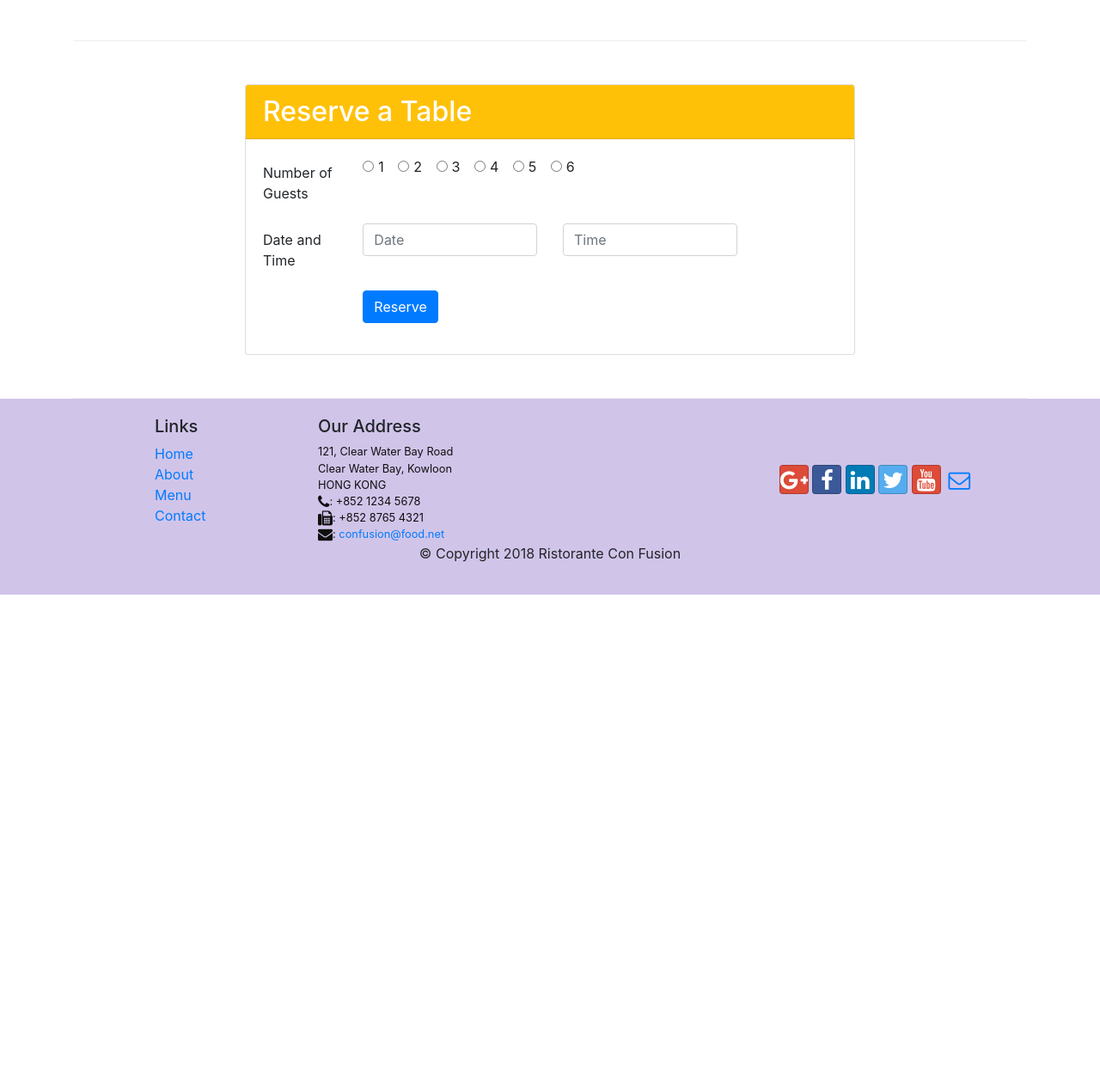
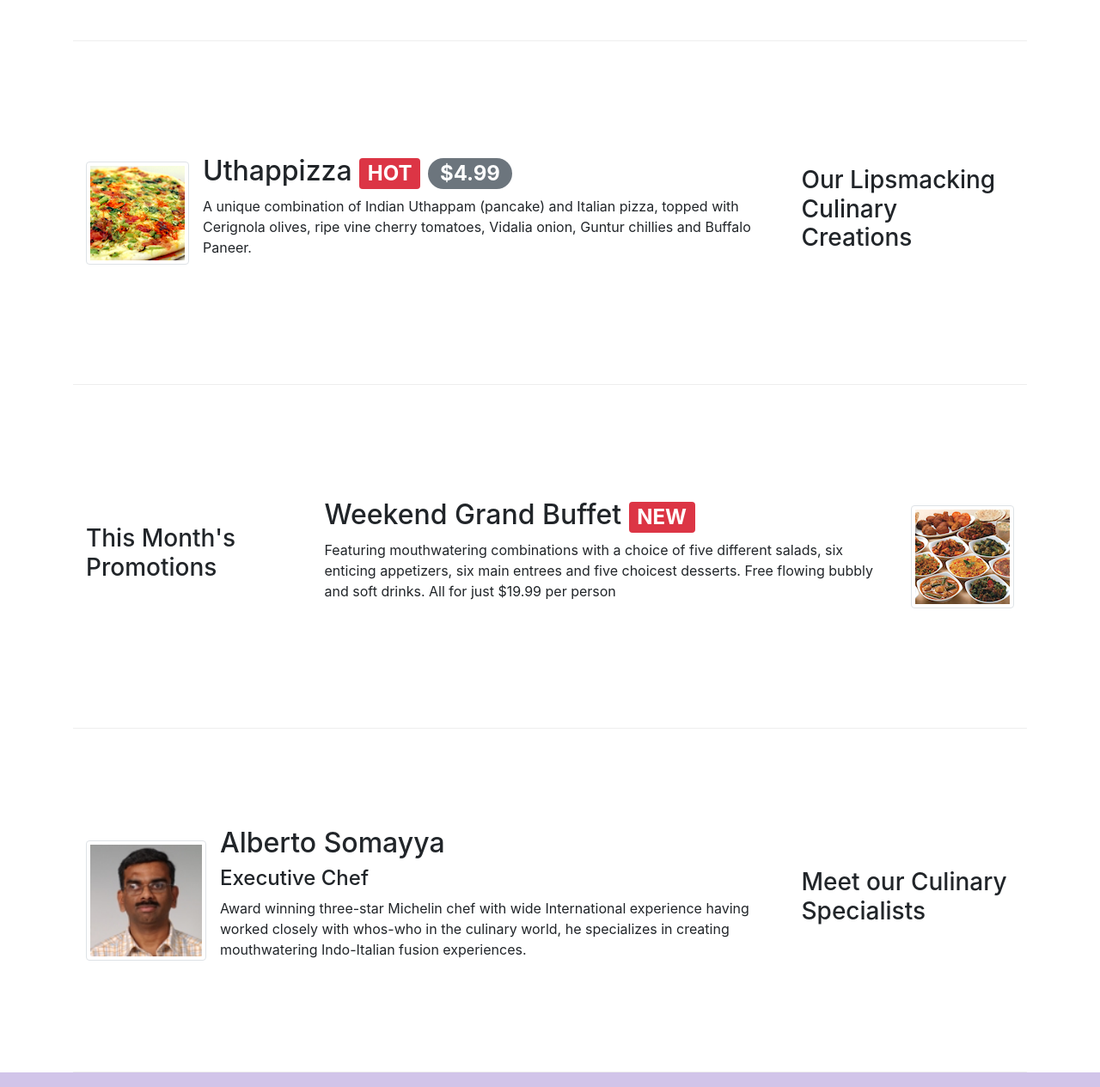
Before and after one commit to EshwarThummala/con-Fusion, a website: page index.html in a window 1280 px wide. Shown: the part 687-1952 px from the top of the page at 86% size. Before the commit the page ends 1379 px from the top, so only its background shows below. Drawn offline with nearby package versions, Linux system fonts and the light colour scheme.

Commit message:
Assignment 3

```diff
--- a/index.html
+++ b/index.html
@@ -72,6 +72,83 @@
         </div>
     </div>
 
+    <div class="modal fade" role="dialog" id="rest">
+        <div class="modal-dialog modal-dialog-centered modal-lg">
+            <div class="modal-content">
+                <div class="modal-header">
+                    <h4 class="modal-title">Reserve a Table</h4>
+                    <button type="button" class="close" data-dismiss="modal">&times;</button>
+                </div>
+                <div class="modal-body">
+                    <form>
+                        <div class="form-group row">
+                            <label for="noguests" class="col-md-2 col-form-label">Number of Guests</label>
+                            <div class="col-md-6">
+                                <div class="form-check-inline">
+                                    <label class="form-check-label">
+                                        <input type="radio" name="seats" class="form-check-input" />1
+                                    </label>
+                                </div>
+                                <div class="form-check-inline">
+                                    <label class="form-check-label">
+                                        <input type="radio" name="seats" class="form-check-input" />2
+                                    </label>
+                                </div>
+                                <div class="form-check-inline">
+                                    <label class="form-check-label">
+                                        <input type="radio" name="seats" class="form-check-input" />3
+                                    </label>
+                                </div>
+                                <div class="form-check-inline">
+                                    <label class="form-check-label">
+                                        <input type="radio" name="seats" class="form-check-input" />4
+                                    </label>
+                                </div>
+                                <div class="form-check-inline">
+                                    <label class="form-check-label">
+                                        <input type="radio" name="seats" class="form-check-input" />5
+                                    </label>
+                                </div>
+                                <div class="form-check-inline">
+                                    <label class="form-check-label">
+                                        <input type="radio" name="seats" class="form-check-input" />6
+                                    </label>
+                                </div>
+                            </div>
+                        </div>
+                        <div class="form-group row">
+                            <label class="col-12 col-md-2 col-form-label">Section</label>
+                            <div class="col-md col-12 btn-group btn-group-toggle" data-toggle="buttons">
+                                <label class="btn btn-success">
+                                    <input type="radio" name="section" id="nonsmoke" />Non-smoking
+                                </label>
+                                <label class="btn btn-danger">
+                                    <input type="radio" name="section" id="smoke" />smoking
+                                </label>
+                            </div>
+                        </div>
+                        <div class="form-group row">
+                            <label for="datetime" class="col-12 col-md-2 col-form-label">Date and Time</label>
+                            <div class="col-md-4 col-12">
+                                <input type="text" class="form-control" placeholder="Date" id="date" name="date" />
+                            </div>
+                            <div class="col-md-4 col-12">
+                                <input type="text" class="form-control" placeholder="Time" id="time" name="time" />
+                            </div>
+                        </div>
+                        <div class="form-group row">
+                            <div class="offset-md-2 col-md">
+                                <input type="button" data-dismiss="modal" class="btn btn-secondary btn-md" value="Cancel" />
+                                <input type="submit" class="btn btn-primary btn-md ml-1" value="Reserve" />
+                            </div>
+                        </div>
+                    </form>
+                </div>
+            </div>
+        </div>
+    </div>
+
+
     <header class="jumbotron">
         <div class="container">
             <div class="row row-header">
@@ -83,19 +160,19 @@
                     <img src="img/logo.png" class="img-fluid" />
                 </div>
                 <div class="col-12 col-sm align-self-center">
-                    <a role="button" class="btn btn-block nav-link btn-warning" data-toggle="tooltip" data-html="true" title="Or Call us at  <br><strong>+852 12345678</strong>" data-placement="bottom" href="#rest">Reserve Table</a>
+                    <a role="button" class="btn btn-block nav-link btn-warning" data-toggle="modal" data-target="#rest" href="#rest">Reserve Table</a>
                 </div>
             </div>
         </div>
     </header>
 
-    <div class = "container">
+    <div class="container">
         <div class="row row-content">
             <div class="col">
                 <div id="mycarousel" class="carousel slide" data-ride="carousel">
                     <div class="carousel-inner" role="listbox">
                         <div class="carousel-item active">
-                            <img class="d-block img-fluid" src="img/uthappizza.png" alt="Uthappizza"/>
+                            <img class="d-block img-fluid" src="img/uthappizza.png" alt="Uthappizza" />
                             <div class="carousel-caption d-none d-md-block">
                                 <h2>Uthappizza <span class="badge badge-danger">HOT</span> <span class="badge badge-secondary badge-pill">$4.99</span></h2>
                                 <p>A unique combination of Indian Uthappam (pancake) and Italian pizza, topped with Cerignola olives, ripe vine cherry tomatoes, Vidalia onion, Guntur chillies and Buffalo Paneer.</p>
@@ -127,68 +204,53 @@
                 </div>
             </div>
         </div>
-        <div class="row row-content">
-            <div class="col-12 col-sm-8 offset-sm-2">
-                <div class="card" id="rest">
-                    <h2 class="card-header bg-warning text-white">Reserve a Table</h2>
-                    <div class="card-body">
-                        <form action="#">
-                            <div class="form-group row">
-                                <label for="noguests" class="col-md-2 col-form-label">Number of Guests</label>
-                                <div class="col-md-6">
-                                    <div class="form-check-inline">
-                                        <label class="form-check-label">
-                                            <input type="radio" name="seats" class="form-check-input" />1
-                                        </label>
     </div>
-                                    <div class="form-check-inline">
-                                        <label class="form-check-label">
-                                            <input type="radio" name="seats" class="form-check-input" />2
-                                        </label>
+    <div class="container">
+        <div class="row row-content align-items-center">
+            <div class="col-12 col-sm-4 order-sm-last col-md-3">
+                <h3>Our Lipsmacking Culinary Creations</h3>
             </div>
-                                    <div class="form-check-inline">
-                                        <label class="form-check-label">
-                                            <input type="radio" name="seats" class="form-check-input" />3
-                                        </label>
-                                    </div>
-                                    <div class="form-check-inline">
-                                        <label class="form-check-label">
-                                            <input type="radio" name="seats" class="form-check-input" />4
-                                        </label>
-                                    </div>
-                                    <div class="form-check-inline">
-                                        <label class="form-check-label">
-                                            <input  type="radio" name="seats" class="form-check-input" />5
-                                        </label>
-                                    </div>
-                                    <div class="form-check-inline">
-                                        <label class="form-check-label">
-                                            <input type="radio" name="seats" class="form-check-input" />6
-                                        </label>
+            <div class="col col-sm order-sm-first col-md">
+                <div class="media">
+                    <img src="img/uthappizza.png" class="d-flex mr-3 img-thumbnail align-self-center" alt="Uthappizza">
+                    <div class="media-body">
+                        <h2 class="mt-0">Uthappizza <span class="badge badge-danger">HOT</span> <span class="badge badge-secondary badge-pill">$4.99</span></h2>
+                        <p class="d-none d-sm-block">A unique combination of Indian Uthappam (pancake) and Italian pizza, topped with Cerignola olives, ripe vine cherry tomatoes, Vidalia onion, Guntur chillies and Buffalo Paneer.</p>
                     </div>
                 </div>
             </div>
-                            <div class="form-group row">
-                                <label for="datetime" class="col-12 col-md-2 col-form-label">Date and Time</label>
-                                <div class="col-md-4 col-12">
-                                    <input type="text" class="form-control" placeholder="Date" id="date" name="date" />
         </div>
-                                <div class="col-md-4 col-12">
-                                    <input type="text" class="form-control" placeholder="Time" id="time" name="time" />
+        <div class="row row-content align-items-center">
+            <div class="col-12 col-sm-4 order-sm-first col-md-3">
+                <h3>This Month's Promotions</h3>
+            </div>
+            <div class="col col-sm order-sm-last col-md">
+                <div class="media">
+                    <div class="media-body">
+                        <h2 class="mt-0">Weekend Grand Buffet <span class="badge badge-danger">NEW</span></h2>
+                        <p class="d-none d-sm-block">Featuring mouthwatering combinations with a choice of five different salads, six enticing appetizers, six main entrees and five choicest desserts. Free flowing bubbly and soft drinks. All for just $19.99 per person </p>
+                    </div>
+                    <img src="img/buffet.png" class="d-flex ml-3 img-thumbnail align-self-center" />
                 </div>
             </div>
-                            <div class="form-group row">
-                                <div class="offset-md-2 col-md-6">
-                                    <input type="submit" class="btn btn-primary " value="Reserve" />
         </div>
+
+        <div class="row row-content align-items-center">
+            <div class="col-12 col-sm-4 order-sm-last col-md-3">
+                <h3>Meet our Culinary Specialists</h3>
             </div>
-                        </form>
+            <div class="col col-sm order-sm-first col-md">
+                <div class="media">
+                    <img src="img/alberto.png" class="d-flex mr-3 img-thumbnail align-self-center" alt="Alberto" height="140" width="140" />
+                    <div class="media-body">
+                        <h2 class="mt-0">Alberto Somayya</h2>
+                        <h4>Executive Chef</h4>
+                        <p class="d-none d-sm-block">Award winning three-star Michelin chef with wide International experience having worked closely with whos-who in the culinary world, he specializes in creating mouthwatering Indo-Italian fusion experiences. </p>
                     </div>
                 </div>
             </div>
         </div>
     </div>
-
         <footer class="footer">
             <div class="container">
                 <div class="row">
@@ -235,11 +297,6 @@
         <script src="node_modules/jquery/dist/jquery.slim.min.js"></script>
         <script src="node_modules/popper.js/dist/umd/popper.min.js"></script>
         <script src="node_modules/bootstrap/dist/js/bootstrap.min.js"></script>
-    <script>
-        $(document).ready(function () {
-            $('[data-toggle="tooltip"]').tooltip();
-        });
-    </script>
 </body>
 
 </html>
```
Lines whose indentation alone changed are shown as unchanged.
